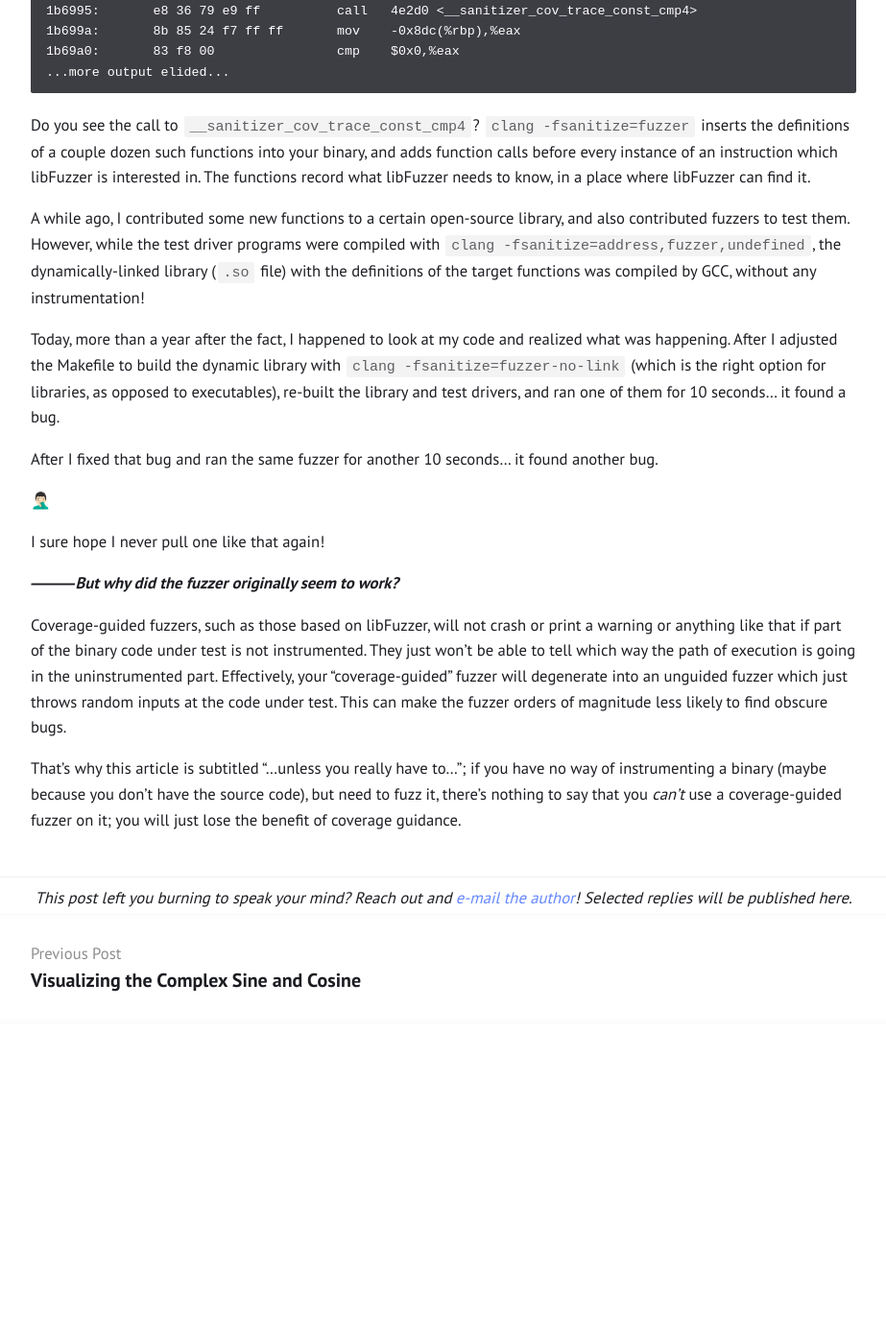
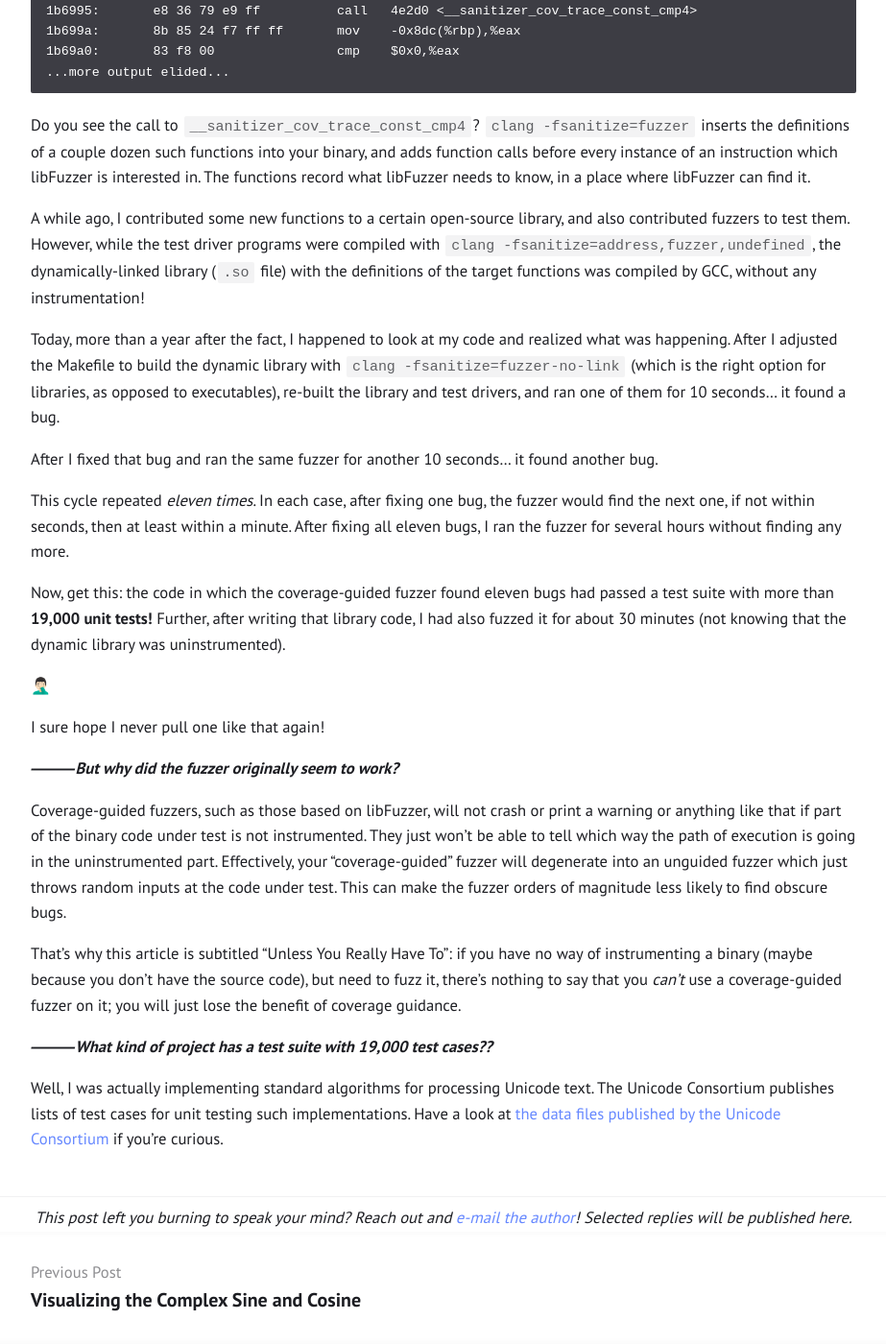
Before and after one commit to alexdowad/alexdowad.github.io, a Jekyll site: the page built from _posts/2024-07-12-dont-fuzz-uninstrumented-binary.markdown, in a window 1280 px wide and 1400 px high, scrolled down 813 px. Shown: the whole window at 96% size, without its empty margins (178-1101 px from the left). Built offline with Jekyll 4.4.1, drawn with Linux system fonts in a browser that asks for light colours; before the commit the page ends 1880 px from its top, so only the background shows below that; some of the changed text lies outside the part shown.

Commit message:
Update post on coverage-guided fuzzing with more detail

```diff
--- a/_posts/2024-07-12-dont-fuzz-uninstrumented-binary.markdown
+++ b/_posts/2024-07-12-dont-fuzz-uninstrumented-binary.markdown
@@ -7,7 +7,7 @@ categories:
   - stuff i have learned
 ---
 
-<i><b>Subtitle:</b> ...unless you really have to...</i>
+(<i><b>Subtitle:</b> Unless You Really Have To</i>)
 
 Coverage-guided fuzzing tools, such as [LLVM's libFuzzer](https://llvm.org/docs/LibFuzzer.html), run a target program on many random inputs, record the path of control flow each time the target program executes (for example, which branch of each `if` statement is taken), and mutate the input in an effort to find as many unique control-flow paths as possible. It turns out that this heuristic is incredibly effective at guiding the random search to find interesting test cases.
 
@@ -33,6 +33,10 @@ Today, more than a year after the fact, I happened to look at my code and realiz
 
 After I fixed that bug and ran the same fuzzer for another 10 seconds... it found another bug.
 
+This cycle repeated *eleven times*. In each case, after fixing one bug, the fuzzer would find the next one, if not within seconds, then at least within a minute. After fixing all eleven bugs, I ran the fuzzer for several hours without finding any more.
+
+Now, get this: the code in which the coverage-guided fuzzer found eleven bugs had passed a test suite with more than **19,000 unit tests!** Further, after writing that library code, I had also fuzzed it for about 30 minutes (not knowing that the dynamic library was uninstrumented).
+
 🤦🏻‍♂️
 
 I sure hope I never pull one like that again!
@@ -41,4 +45,8 @@ I sure hope I never pull one like that again!
 
 Coverage-guided fuzzers, such as those based on libFuzzer, will not crash or print a warning or anything like that if part of the binary code under test is not instrumented. They just won't be able to tell which way the path of execution is going in the uninstrumented part. Effectively, your “coverage-guided” fuzzer will degenerate into an unguided fuzzer which just throws random inputs at the code under test. This can make the fuzzer orders of magnitude less likely to find obscure bugs.
 
-That's why this article is subtitled “...unless you really have to...”; if you have no way of instrumenting a binary (maybe because you don't have the source code), but need to fuzz it, there's nothing to say that you *can't* use a coverage-guided fuzzer on it; you will just lose the benefit of coverage guidance.
+That's why this article is subtitled “Unless You Really Have To”: if you have no way of instrumenting a binary (maybe because you don't have the source code), but need to fuzz it, there's nothing to say that you *can't* use a coverage-guided fuzzer on it; you will just lose the benefit of coverage guidance.
+
+***⸻What kind of project has a test suite with 19,000 test cases??***
+
+Well, I was actually implementing standard algorithms for processing Unicode text. The Unicode Consortium publishes lists of test cases for unit testing such implementations. Have a look at [the data files published by the Unicode Consortium](https://www.unicode.org/Public/UNIDATA/) if you're curious.
```
